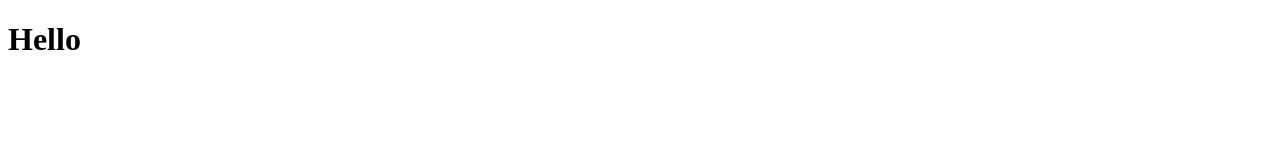
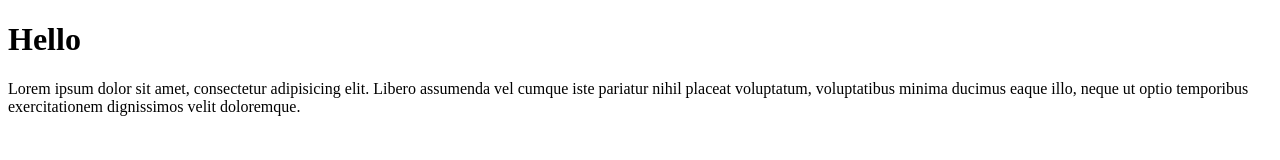
Before and after one commit to Sarimshahzad/sarim, a plain HTML site: page INDEX.HTML in a window 1280 px wide. Drawn offline with Linux system fonts and the light colour scheme.

Commit message:
2nd work is done

```diff
--- a/INDEX.HTML
+++ b/INDEX.HTML
@@ -7,5 +7,6 @@
 </head>
 <body>
     <h1>Hello</h1>
+    <p>Lorem ipsum dolor sit amet, consectetur adipisicing elit. Libero assumenda vel cumque iste pariatur nihil placeat voluptatum, voluptatibus minima ducimus eaque illo, neque ut optio temporibus exercitationem dignissimos velit doloremque.</p>
 </body>
 </html>
```
